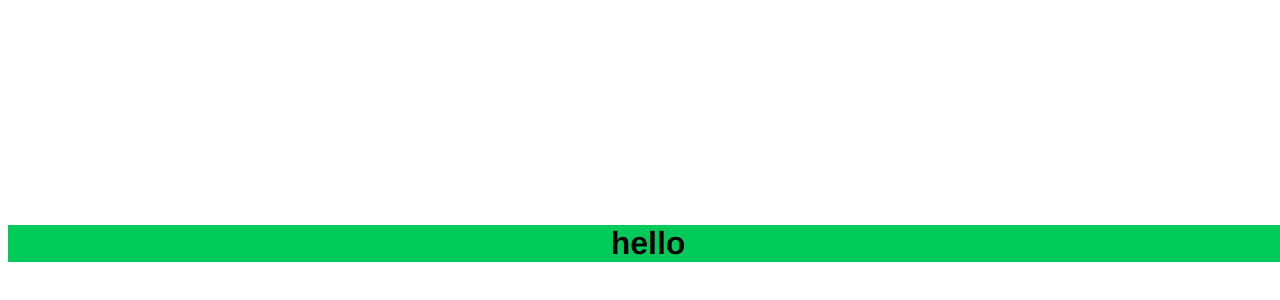
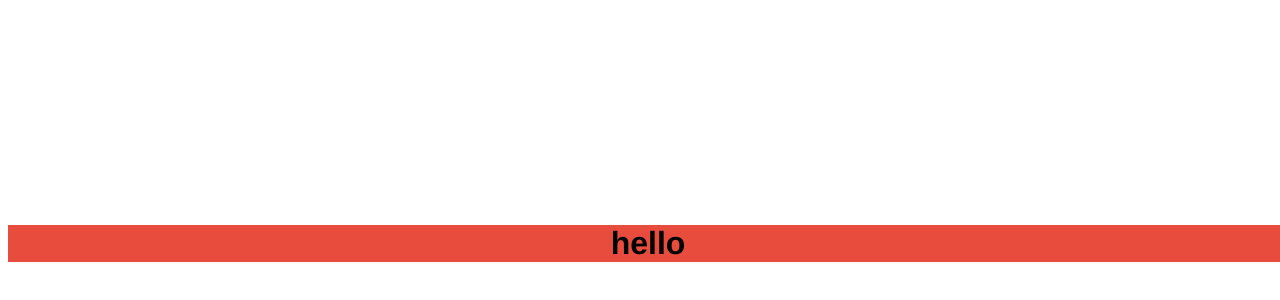
Before and after one commit to ovdb2001/hello, a plain HTML site: page index.html in a window 1280 px wide. Shown: the part 116-416 px from the top of the page. Drawn offline with Linux system fonts and the light colour scheme.

Commit message:
red-background

```diff
--- a/index.html
+++ b/index.html
@@ -14,7 +14,7 @@ h1{
 	font-size: 100;
 	text-align: center;
 	text-shadow: 20px;
-	background: rgb(0, 202, 90)
+	background: #e74c3c;
 }
 </style>
 
```
